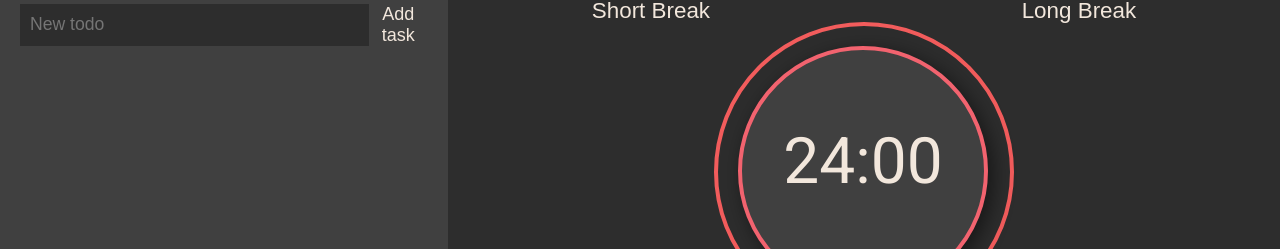
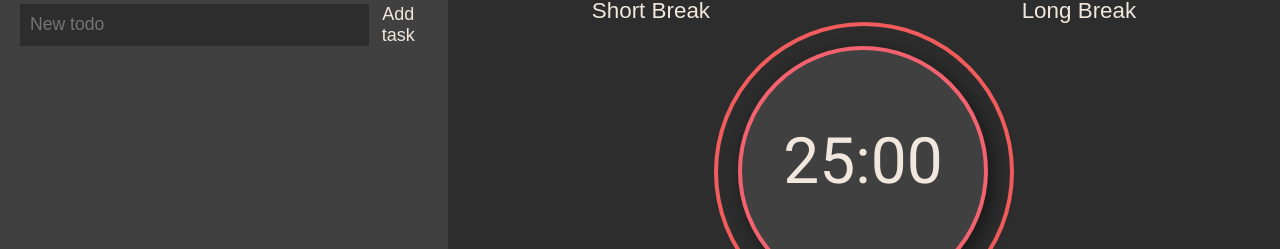
Before and after one commit to mvquinta/1-pomodoro, a React (Create React App) app: page / in a window 1280 px wide. Shown: the part 188-437 px from the top of the page. Built offline with nearby package versions, Linux system fonts and the light colour scheme.

Commit message:
edit time of session done

```diff
--- a/src/components/ClockTimer.js
+++ b/src/components/ClockTimer.js
@@ -1,6 +1,5 @@
 import React, { useState, useEffect, useRef } from 'react'
 import { IoPlay, IoStop, IoRefresh, IoSettings } from 'react-icons/io5'
-import Hovertip from './Hovertip'
 import PopEditTime from './PopEditTime'
 import { IconContext } from 'react-icons'
 import { motion } from 'framer-motion'
@@ -17,21 +16,21 @@ const buttonVariants = {
 }
 
 export default function ClockTimer(props) {
+    //This state will be used in the app to interpret and to know what's the session that user as clicked.
+    //I could use props.valueType directly but I translated it this way for a cleaner code
+    const [sessionID, setSessionID] = useState(0)
+    //this state will change and receive whatever are the values stored in pomodoroSession, shortSession or longSession
+    //I'll use this state to render and implement all other features (play, stop, etc) instead of dealing with 3 states at the same time
+    const [activeSession, setActiveSession] = useState(25 * 60)
 
-    const [session, setSession] = useState(25 * 60) //converts session from minutes to seconds.
-
-    const [sessionID, setSessionID] = useState(0)
-
-    const [pomodoroSession, setPomodoroSession] = useState(24 * 60)
-    const [shortSession, setShortSession] = useState(4 * 60)
-    const [longSession, setLongSession] = useState(14 * 60)
-
-    //const [clockSession, setClockSession] = useState(1300)
+    const [pomodoroSession, setPomodoroSession] = useState(25 * 60) //initialized with default values
+    const [shortSession, setShortSession] = useState(5 * 60) //initialized with default values
+    const [longSession, setLongSession] = useState(15 * 60) //initialized with default values
 
     const [play, setPlay] = useState(false) //state to toggle play timer
     const [pause, setPause] = useState(true) //state to toggle pause timer
     const [popEditTime, setPopEditTime] = useState(false) //state to toggle edit time popup window
-    const id = useRef(null)
+    const id = useRef(null) //state to be used in window.setInterval
 
     //Audio const and functions to be used when time is up and play, stop and restart are clicked
     const audioBell = new Audio('http://soundbible.com/grab.php?id=2218&type=mp3') //2044 - tick 2218 - service bell
@@ -43,49 +42,49 @@ export default function ClockTimer(props) {
     function playAudioWaterDroplet() {audioWaterDroplet.play()}
     //function pauseAudioBell() { audioBell.pause() }
 
-    //update this comment
+    //sent by Nav.js -> App.js, we get what session was clicked by the user and change the state of sessionID and activeSession accordingly
     useEffect(() => {
         if (props.valueType === 'Pomodoro') {
             setSessionID(0)
+            setActiveSession(pomodoroSession)
         } else if ( props.valueType === 'Short Break') {
             setSessionID(1)
+            setActiveSession(shortSession)
         } else if (props.valueType === 'Long Break') {
             setSessionID(2)
+            setActiveSession(longSession)
         }
     }, [props.valueType])
 
-    //setInterval for when play is active to count the timer down 1 second each second XD
-    //when pause is clicked, set to true, clearInterval method stops setInterval
 
+    //setInterval for when play is active to count the timer down 1 second each second
+    //when pause is clicked set it to true. clearInterval method stops setInterval
     useEffect(() => {
         if (play) {
             id.current = window.setInterval(() => {
-                sessionID === 0
-                ? setPomodoroSession((second) => second - 1)
-                : sessionID === 1
-                ? setShortSession((second) => second - 1)
-                : sessionID === 2
-                ? setLongSession((second) => second - 1)
-                : console.log('cool')
+                setActiveSession((second) => second - 1)
             }, 1000)
         } else if (pause){
             window.clearInterval(id.current)
         }
     }, [play, pause])
 
-
     //when session timer gets to 0 we stop timer by changing state of pause and play. If not it would go to negative values
-    //than we reset session to pomodoro defaul time (this might be changed...)
+    //then we reset activeSession based on the sessionID
     useEffect(() => {
-        if(pomodoroSession === 0 || shortSession === 0 || longSession === 0) {
+        if(activeSession === 0) {
             playAudioBell()
             setPause(true)
             setPlay(false)
-            setSession(25 * 60)
+            sessionID === 0
+            ? setActiveSession(pomodoroSession)
+            : sessionID === 1
+            ? setActiveSession(shortSession)
+            : sessionID === 2
+            ? setActiveSession(longSession)
+            : setActiveSession(25 * 60)
         }
-    },[pomodoroSession, shortSession, longSession])
-
-
+    },[activeSession])
 
     //math conversion of time to be rendered
     function convertTime(updateSession) {
@@ -113,7 +112,13 @@ export default function ClockTimer(props) {
         playAudioWaterDroplet()
         setPlay(false)
         setPause(true)
-        setSession(25 * 60)
+        sessionID === 0
+        ? setActiveSession(pomodoroSession)
+        : sessionID === 1
+        ? setActiveSession(shortSession)
+        : sessionID === 2
+        ? setActiveSession(longSession)
+        : setActiveSession(25 * 60) //if by any chance sessionID is not found, we reset activeSession to defaul value
     }
 
     function togglePopEditTime() {
@@ -125,14 +130,8 @@ export default function ClockTimer(props) {
             <div className='circle-ext'>
                 <div className='circle'>
                     <div className='circle-content'>
-                        <div>
-                            {sessionID === 0
-                            ? <span className='timer-session'>{convertTime(pomodoroSession)}</span>
-                            : sessionID === 1
-                            ? <span className='timer-session'>{convertTime(shortSession)}</span>
-                            : sessionID === 2
-                            ? <span className='timer-session'>{convertTime(longSession)}</span>
-                            : null}
+                        <div className='timer-session'>
+                            {convertTime(activeSession)}
                         </div>
                     </div>
                 </div>
@@ -143,6 +142,7 @@ export default function ClockTimer(props) {
                 valueSetPomodoroSession={setPomodoroSession}
                 valueSetShortSession={setShortSession}
                 valueSetLongSession={setLongSession}
+                valueSetActiveSession={setActiveSession}
                 /> : null}
                 <button onClick={togglePopEditTime}><IoSettings /></button>
             </div>
--- a/src/components/PopEditTime.js
+++ b/src/components/PopEditTime.js
@@ -10,7 +10,8 @@ export default function PopEditTime(props) {
   const [editLongMin, setEditLongMin] = React.useState(0)
   const [editLongSec, setEditLongSec] = React.useState(0)
 
-  //reads the input fields and converts it to seconds. This value is than used to update the setSession time back in ClockTimer.js
+  //reads the input fields and converts it to seconds. These values are then used to update setStates of sessions.
+  //I also set activeSession for new pomodoroTime as default and to render-update the ui
   function handleOkClick() {
     const convertedPomodorTime = parseInt(editPomodoroMin) * 60 + parseInt(editPomodoroSec);
     const convertedShortTime = parseInt(editShortMin) * 60 + parseInt(editShortSec);
@@ -18,6 +19,7 @@ export default function PopEditTime(props) {
     props.valueSetPomodoroSession(convertedPomodorTime);
     props.valueSetShortSession(convertedShortTime);
     props.valueSetLongSession(convertedLongTime);
+    props.valueSetActiveSession(convertedPomodorTime)
     props.valueSetPopEditTime(false);
   }
 
```
